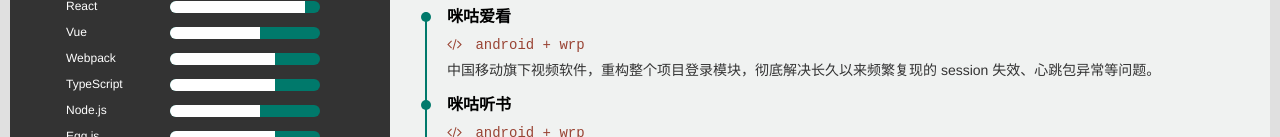
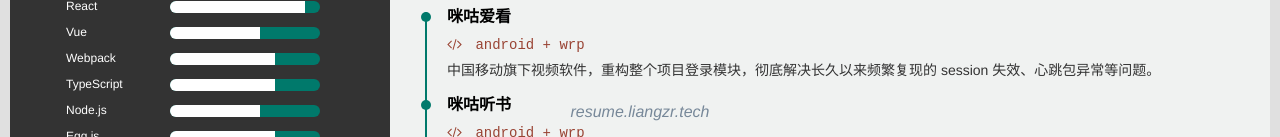
Before and after one commit to liangzr/resume, a plain HTML site: page index.html in a window 1280 px wide. Shown: the part 663-800 px from the top of the page. Drawn offline with nearby package versions, Linux system fonts and the light colour scheme.

Commit message:
Adding the page source

```diff
--- a/index.css
+++ b/index.css
@@ -214,6 +214,19 @@ h5 {
   top: 5px;
 }
 
+footer {
+  position: fixed;
+  left: 0;
+  right: 0;
+  text-align: center;
+  bottom: 16px;
+}
+
+footer a {
+  color: lightslategray;
+  text-decoration: none;
+}
+
 .exp {
   border-left: 2px solid #00796b;
   margin-left: 15px;
--- a/index.html
+++ b/index.html
@@ -133,6 +133,11 @@
             </ul>
           </li>
         </ul>
+        <footer>
+          <address>
+            <a href="https://resume.liangzr.tech">resume.liangzr.tech</a>
+          </address>
+        </footer>
       </main>
     </div>
     <script src="https://cdnjs.cloudflare.com/ajax/libs/vue/2.6.10/vue.min.js"></script>
```
